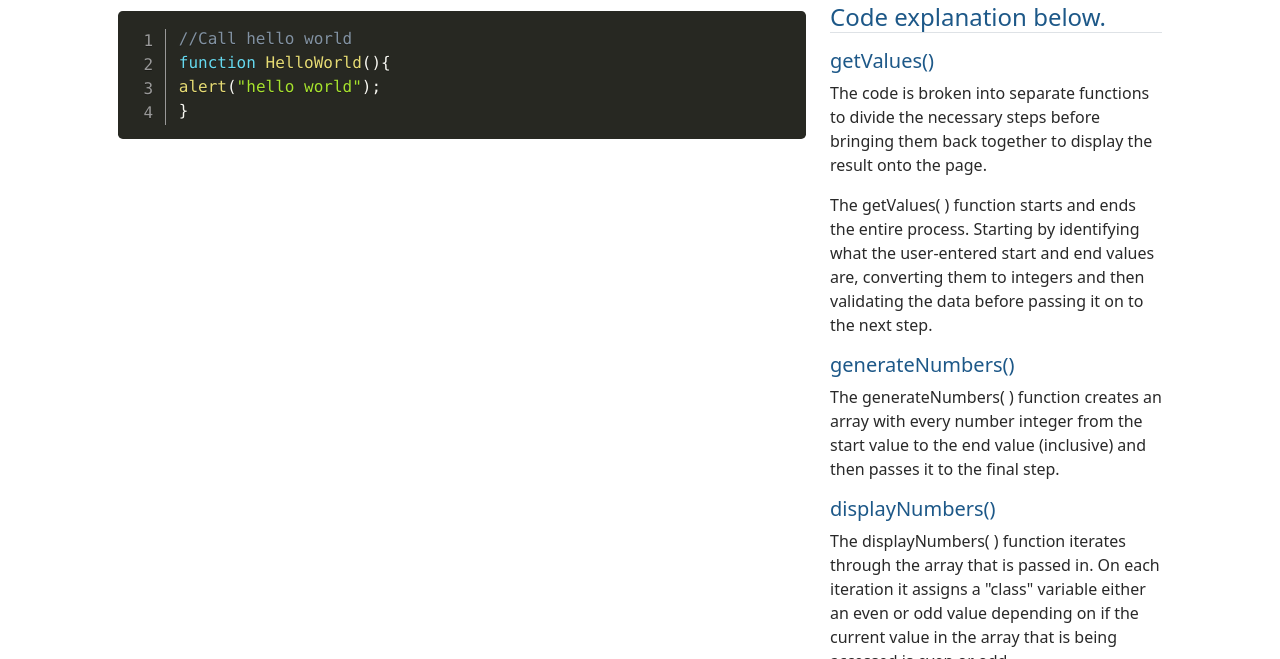
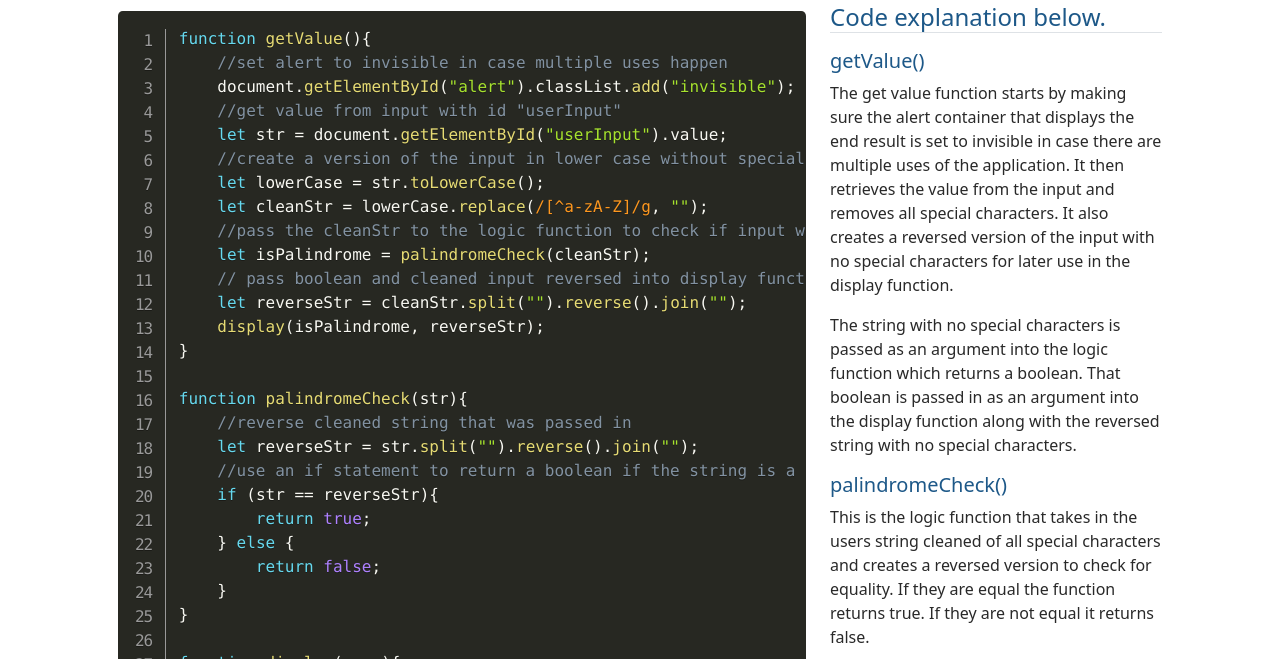
Before and after one commit to RonAviles/tacoCat, a plain HTML site: page code.html in a window 1280 px wide. Shown: the part 141-800 px from the top of the page. Drawn offline with nearby package versions, Linux system fonts and the light colour scheme.

Commit message:
Taco Cat v1.0
taco cat v1.0 complete.

```diff
--- a/code.html
+++ b/code.html
@@ -63,25 +63,70 @@
                 <div class="col-lg-8">
                     <pre class="line-numbers">
                         <code class="language-javascript">
-                            //Call hello world
-                            function HelloWorld(){
-                            alert("hello world");
+                            function getValue(){
+                                //set alert to invisible in case multiple uses happen
+                                document.getElementById("alert").classList.add("invisible");
+                                //get value from input with id "userInput"
+                                let str = document.getElementById("userInput").value;
+                                //create a version of the input in lower case without special characters
+                                let lowerCase = str.toLowerCase();
+                                let cleanStr = lowerCase.replace(/[^a-zA-Z]/g, "");
+                                //pass the cleanStr to the logic function to check if input was palindrome
+                                let isPalindrome = palindromeCheck(cleanStr);
+                                // pass boolean and cleaned input reversed into display function to build proper display
+                                let reverseStr = cleanStr.split("").reverse().join("");
+                                display(isPalindrome, reverseStr);
+                            }
+
+                            function palindromeCheck(str){
+                                //reverse cleaned string that was passed in
+                                let reverseStr = str.split("").reverse().join("");
+                                //use an if statement to return a boolean if the string is a palindrome
+                                if (str == reverseStr){
+                                    return true;
+                                } else {
+                                    return false;
+                                }
+                            }
+
+                            function display(p, o){
+                                //check boolean that was passed and build inner html of the alert according to the argument passed in.
+                                if (p){
+                                    document.getElementById("alertHeading").innerHTML = `Well done! You entered a palindrome!`;
+                                    document.getElementById("alertBody").innerHTML = `Your phrase reversed is ${o}`;
+                                    document.getElementById("alert").classList.remove("invisible");
+                                } else {
+                                    document.getElementById("alertHeading").innerHTML = `Uh Oh!`;
+                                    document.getElementById("alertBody").innerHTML = `Your phrase is NOT a palindrome!`;
+                                    document.getElementById("alert").classList.remove("invisible");
+                                }
                             }
                         </code>
                     </pre>
                 </div>
                 <div class="col-lg-4">
                     <h4 class="border-bottom mb-3">Code explanation below.</h4>
-                    <h5>getValues()</h5>
-                    <p>The code is broken into separate functions to divide the necessary steps before bringing them back together to display the result onto the page.</p>
-                    <p>The getValues( ) function starts and ends the entire process. Starting by identifying what the user-entered start and end values are, converting them to integers and then validating the data before passing it on to the next step.</p>
+                    <h5>getValue()</h5>
+                    <p>
+                        The get value function starts by making sure the alert container that displays the end result is set to invisible in case there are multiple uses of the application. It then retrieves the value from the input and removes all special characters. It also creates a reversed version of the input with no special characters for later use in the display function.
+                    </p>
+                    <p>
+                        The string with no special characters is passed as an argument into the logic function which returns a boolean.
+                        That boolean is passed in as an argument into the display function along with the reversed string with no special characters.
+                    </p>
 
-                    <h5>generateNumbers()</h5>
-                    <p>The generateNumbers( ) function creates an array with every number integer from the start value to the end value (inclusive) and then passes it to the final step.</p>
+                    <h5>palindromeCheck()</h5>
+                    <p>
+                        This is the logic function that takes in the users string cleaned of all special characters and creates a reversed version to check for equality. If they are equal the function returns true. If they are not equal it returns false.
+                    </p>
 
-                    <h5>displayNumbers()</h5>
-                    <p>The displayNumbers( ) function iterates through the array that is passed in. On each iteration it assigns a "class" variable either an even or odd value depending on if the current value in the array that is being accessed is even or odd.</p>
-                    <p>Then it injects the currently accessed number and its corresponding class into the table to be displayed. From here we access the injected class in CSS to change the font-weight to bold for every even value.</p>
+                    <h5>display()</h5>
+                    <p>
+                        The display function takes the boolean from the logic function and a reversed version of the input string as arguments. If true is passed in then it injects an alert header letting the user know that their input is a palindrome and injects the reversed version of their input with any special characters removed into the alert body with a message.
+                    </p>
+                    <p>
+                        If false is passed in then it creates the same alert, but this time letting the user know that their input is not a palindrome.
+                    </p>
 
                 </div>
             </div>
```
Also changed, not shown: app.html (+3 -3 lines), js/site.js (+37 -1 lines).
